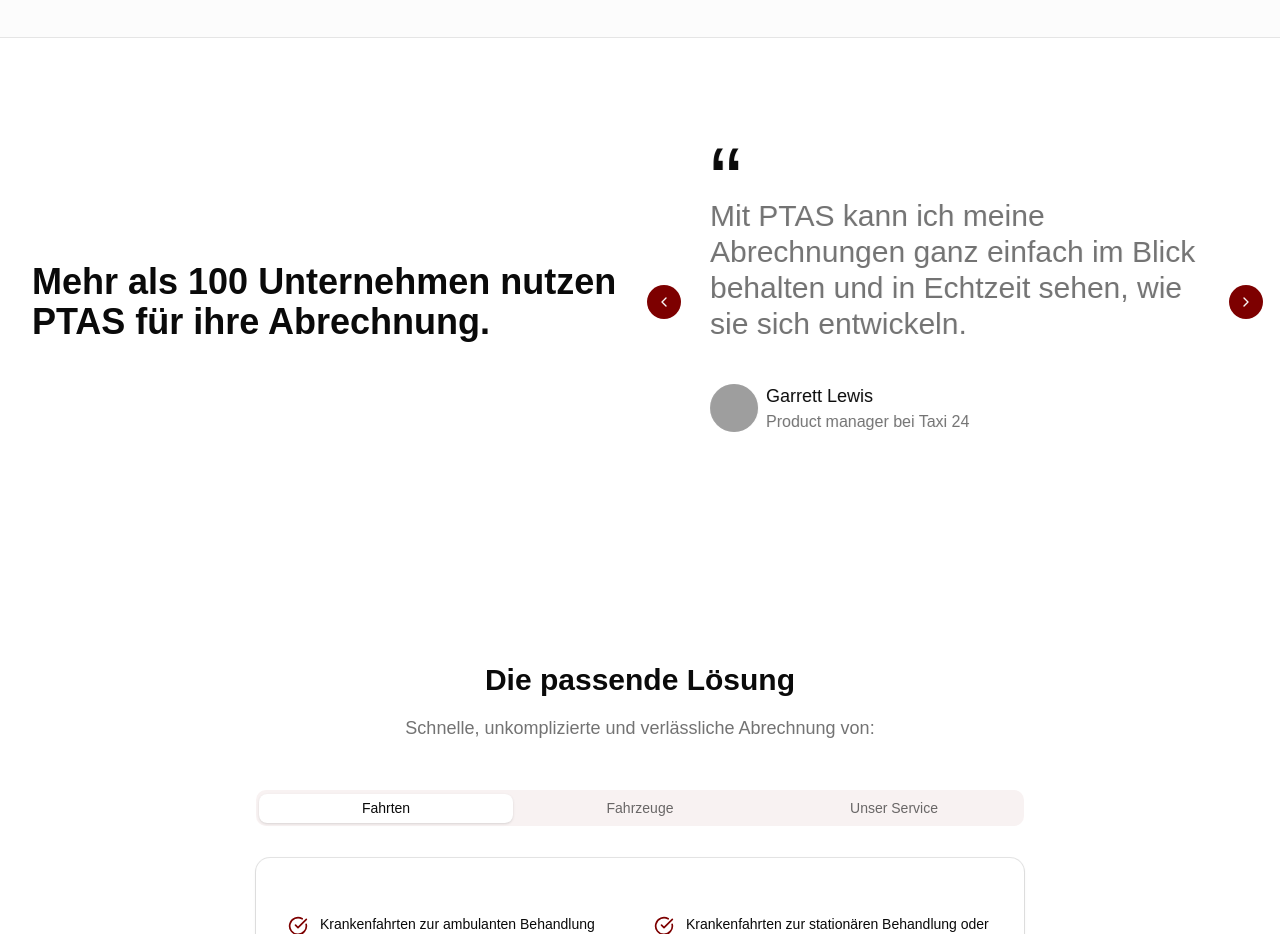
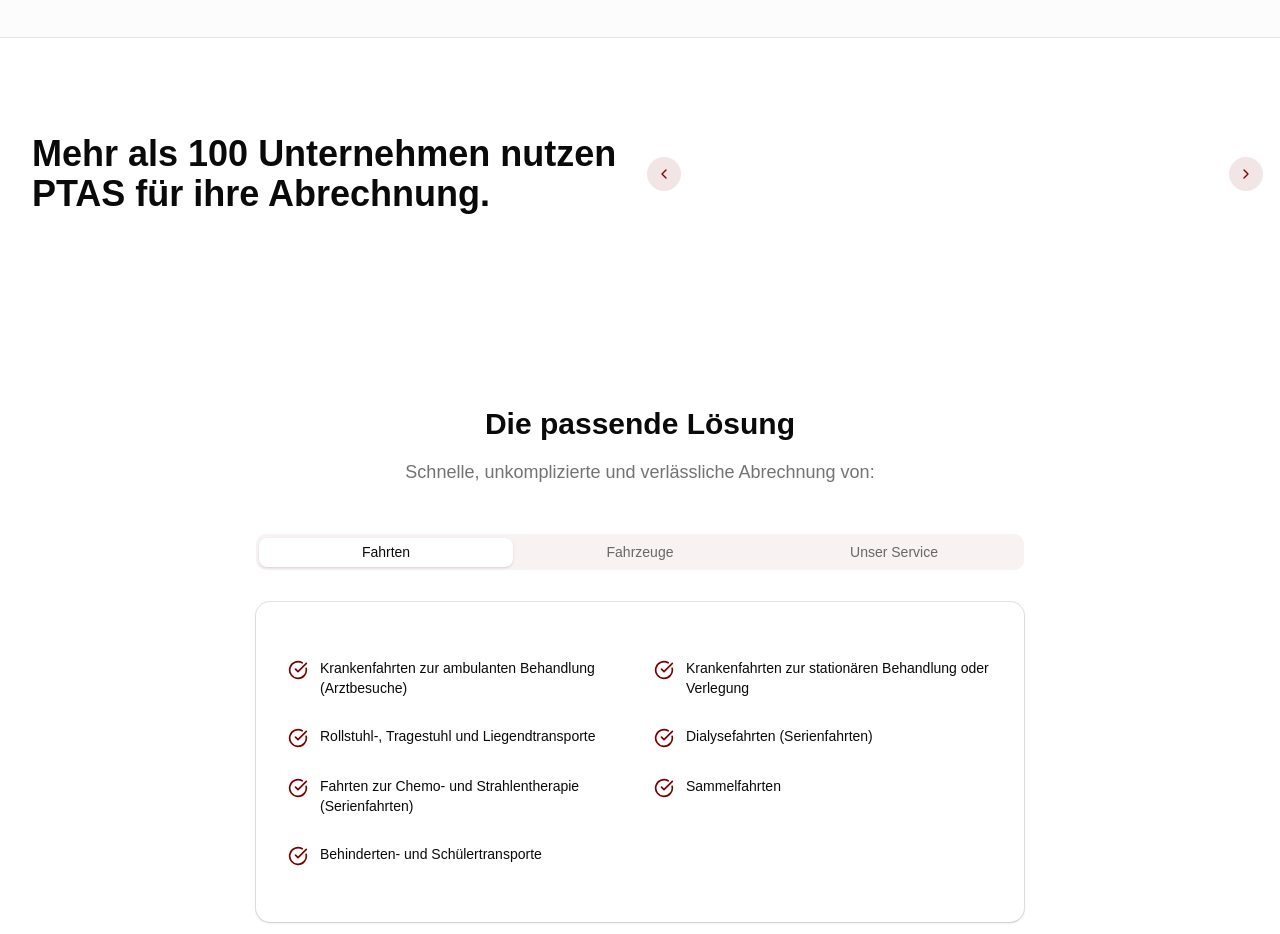
Before and after one commit to Yeah-Jack/ptas, a Next.js app: page / in a window 1280 px wide. Shown: the part 1480-2414 px from the top of the page. Built offline with nearby package versions, Linux system fonts and the light colour scheme; grey boxes are pictures that could not be loaded.

Commit message:
Comment out testimonials

```diff
--- a/components/testimonial.tsx
+++ b/components/testimonial.tsx
@@ -19,38 +19,38 @@
 };
 
 const testimonials: TestimonialItem[] = [
-	{
-		name: "Clarence Rogers",
-		role: "CEO & Co Founder",
-		company: "Easy Taxi",
-		avatar: "https://randomuser.me/api/portraits/men/3.jpg",
-		content:
-			"Ich nutze PTAS nun schon seit einem Jahr und es hat die Verwaltung meiner Finanzen so viel einfacher und schneller gemacht.",
-	},
-	{
-		name: "Garrett Lewis",
-		role: "Product manager",
-		company: "Taxi 24",
-		avatar: "https://randomuser.me/api/portraits/men/27.jpg",
-		content:
-			"Mit PTAS kann ich meine Abrechnungen ganz einfach im Blick behalten und in Echtzeit sehen, wie sie sich entwickeln.",
-	},
-	{
-		name: "Steven Schmidt",
-		role: "Lead Designer",
-		company: "Cabify",
-		avatar: "https://randomuser.me/api/portraits/lego/0.jpg",
-		content:
-			"Die UI ist wunderschön gestaltet und lässt sich unglaublich einfach anpassen. Das hat unseren Abrechnungs-Workflow grundlegend verändert.",
-	},
-	{
-		name: "Lydia Griffith",
-		role: "Frontend Developer",
-		company: "Bolt",
-		avatar: "https://randomuser.me/api/portraits/women/69.jpg",
-		content:
-			"PTAS hat uns unzählige Stunden Abrechnungszeit eingespart. Die Webseite ist umfassend und gut dokumentiert.",
-	},
+	// {
+	// 	name: "Clarence Rogers",
+	// 	role: "CEO & Co Founder",
+	// 	company: "Easy Taxi",
+	// 	avatar: "https://randomuser.me/api/portraits/men/3.jpg",
+	// 	content:
+	// 		"Ich nutze PTAS nun schon seit einem Jahr und es hat die Verwaltung meiner Finanzen so viel einfacher und schneller gemacht.",
+	// },
+	// {
+	// 	name: "Garrett Lewis",
+	// 	role: "Product manager",
+	// 	company: "Taxi 24",
+	// 	avatar: "https://randomuser.me/api/portraits/men/27.jpg",
+	// 	content:
+	// 		"Mit PTAS kann ich meine Abrechnungen ganz einfach im Blick behalten und in Echtzeit sehen, wie sie sich entwickeln.",
+	// },
+	// {
+	// 	name: "Steven Schmidt",
+	// 	role: "Lead Designer",
+	// 	company: "Cabify",
+	// 	avatar: "https://randomuser.me/api/portraits/lego/0.jpg",
+	// 	content:
+	// 		"Die UI ist wunderschön gestaltet und lässt sich unglaublich einfach anpassen. Das hat unseren Abrechnungs-Workflow grundlegend verändert.",
+	// },
+	// {
+	// 	name: "Lydia Griffith",
+	// 	role: "Frontend Developer",
+	// 	company: "Bolt",
+	// 	avatar: "https://randomuser.me/api/portraits/women/69.jpg",
+	// 	content:
+	// 		"PTAS hat uns unzählige Stunden Abrechnungszeit eingespart. Die Webseite ist umfassend und gut dokumentiert.",
+	// },
 ] as const;
 
 export default function Testimonial() {
```
